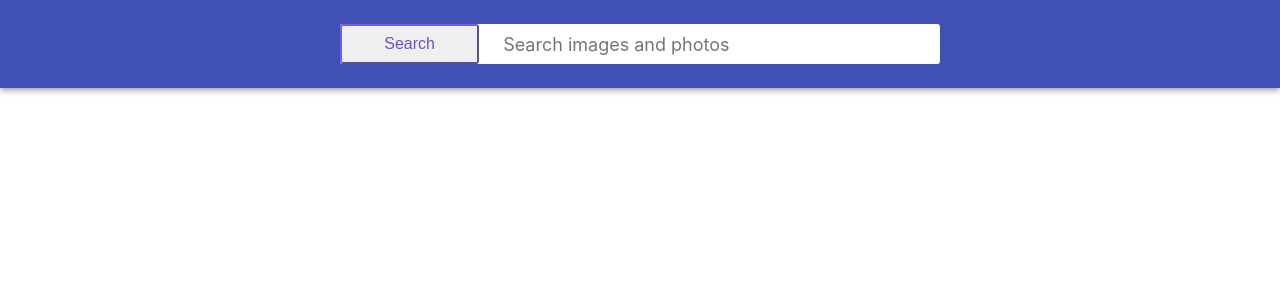
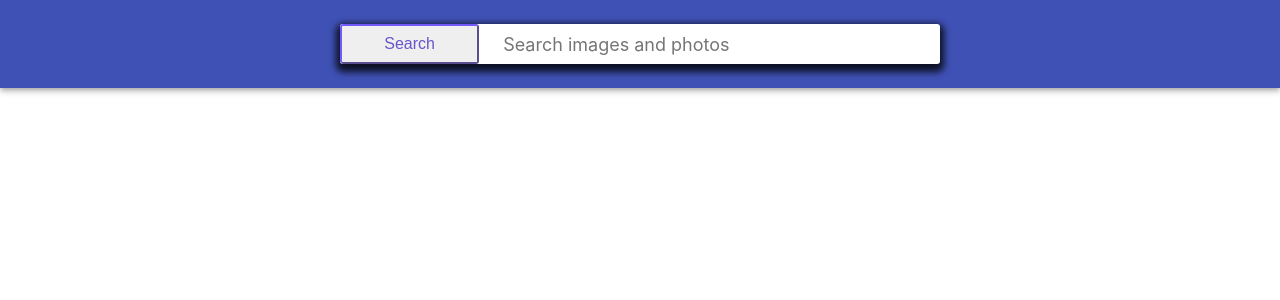
Before and after one commit to KalchIgor/goit-react-hw-04-images, a React (Create React App) app: page / in a window 1280 px wide. Shown: the top 300 px of the page. Built offline with nearby package versions, Linux system fonts and the light colour scheme.

Commit message:
module.css

```diff
--- a/src/components/Gallery/ImageGallery/ImageGallery.module.css
+++ b/src/components/Gallery/ImageGallery/ImageGallery.module.css
@@ -9,4 +9,5 @@
   list-style: none;
   margin-left: auto;
   margin-right: auto;
+
 }
--- a/src/components/Gallery/ImageGalleryItem/ImageGalleryItem.module.css
+++ b/src/components/Gallery/ImageGalleryItem/ImageGalleryItem.module.css
@@ -6,6 +6,7 @@
     height: 260px;
     object-fit: cover;
     transition: transform 250ms cubic-bezier(0.4, 0, 0.2, 1);
+
 }
 
 .item:hover {
@@ -18,6 +19,7 @@
     height: 260px;
     object-fit: cover;
     transition: transform 250ms cubic-bezier(0.4, 0, 0.2, 1);
+    box-shadow: 0 4px 7px 4px rgba(0, 0, 0, 0.4);
 }
 
 .image:hover {
--- a/src/components/Searchbar/Searchbar.module.css
+++ b/src/components/Searchbar/Searchbar.module.css
@@ -25,6 +25,7 @@
     background-color: #fff;
     border-radius: 3px;
     overflow: hidden;
+    box-shadow: 0 4px 7px 4px rgba(0, 0, 0, 0.8);
 }
 
 .searchFormButton {
```
Lines whose indentation alone changed are shown as unchanged.
